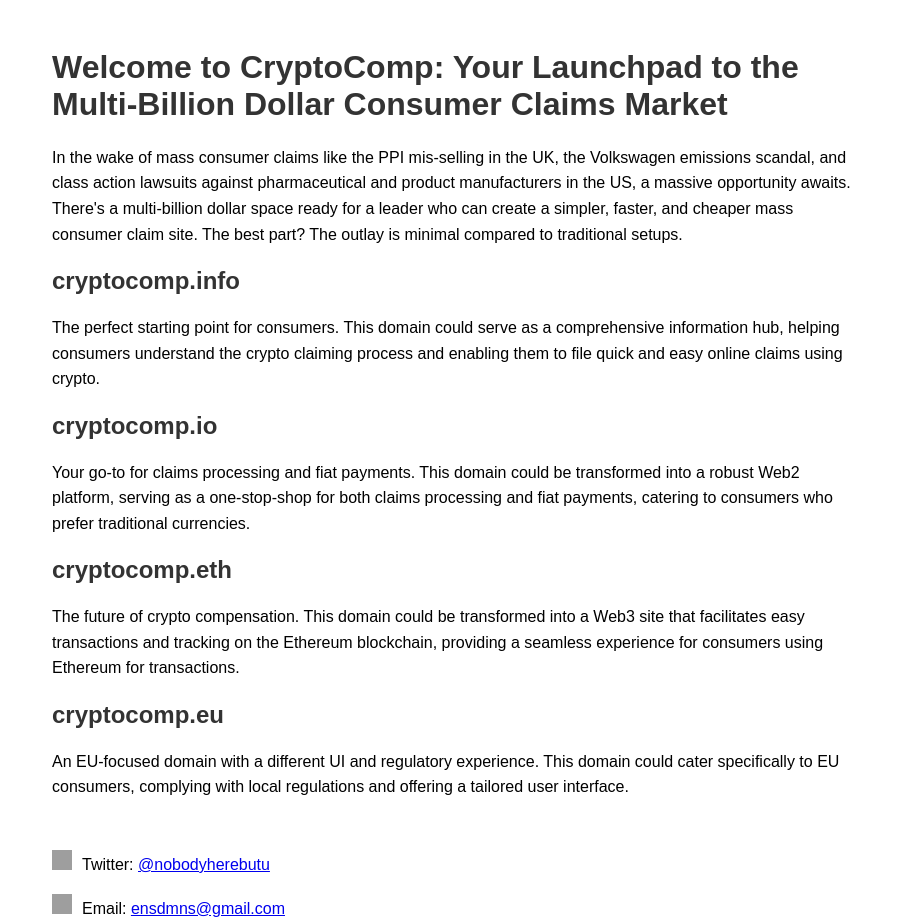
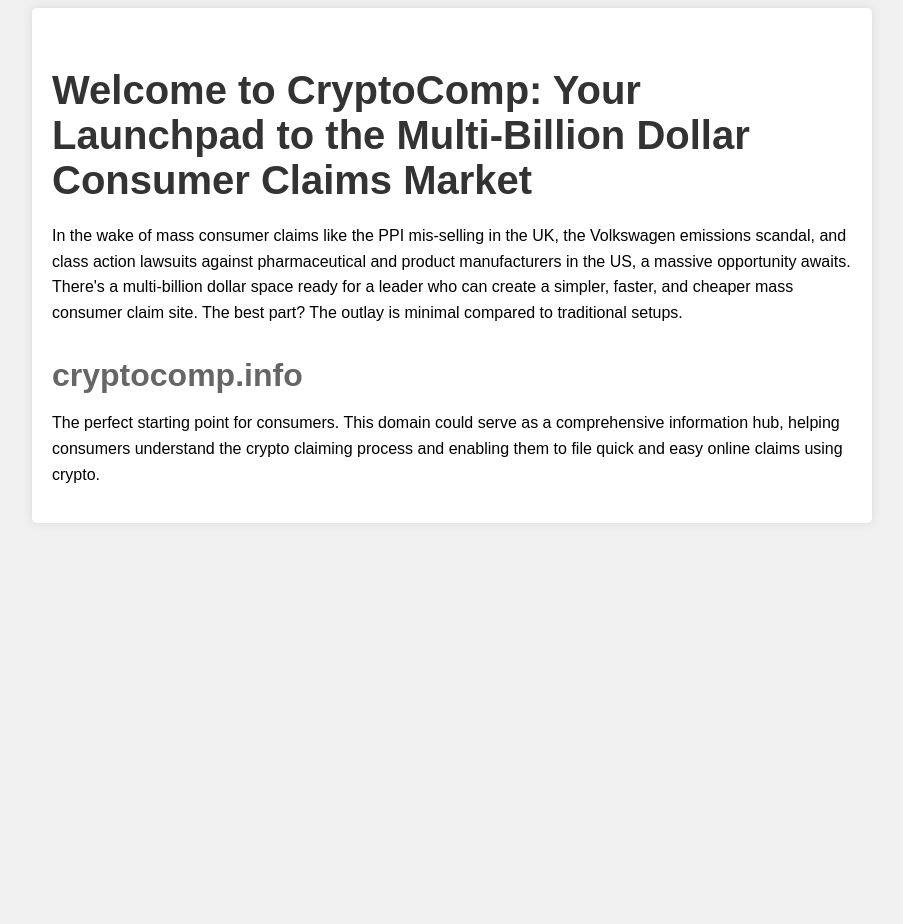
Before and after one commit to cryptocompeth/cryptocomp, a plain HTML site: page index.html in a window 1280 px wide. Shown: the whole page, without its empty margins (188-1091 px from the left). After the commit the page ends 800 px from the top, so only its background shows below. Drawn offline with Linux system fonts and the light colour scheme; grey boxes are pictures that could not be loaded.

Commit message:
Update index.html

```diff
--- a/index.html
+++ b/index.html
@@ -2,17 +2,31 @@
 <html>
 <head>
     <title>CryptoComp: Your Launchpad to the Multi-Billion Dollar Consumer Claims Market</title>
+    <link rel="icon" href="favicon.ico" type="image/x-icon">
     <style>
         body {
             font-family: Arial, sans-serif;
+            background-color: #f0f0f0;
         }
         .container {
             max-width: 800px;
             margin: 0 auto;
             padding: 20px;
+            background-color: #fff;
+            border-radius: 5px;
+            box-shadow: 0px 0px 10px rgba(0,0,0,0.1);
         }
-        h1, h2 {
+        h1 {
+            font-size: 2.5em;
             color: #333;
+            margin-top: 1em;
+            margin-bottom: 0.5em;
+        }
+        h2 {
+            font-size: 2em;
+            color: #666;
+            margin-top: 1em;
+            margin-bottom: 0.5em;
         }
         p {
             line-height: 1.6;
@@ -28,6 +42,12 @@
             width: 20px;
             margin-right: 10px;
         }
+        footer {
+            margin-top: 2em;
+            padding-top: 1em;
+            border-top: 1px solid #ccc;
+            text-align: center;
+        }
     </style>
 </head>
 <body>
@@ -36,16 +56,6 @@
         <p>In the wake of mass consumer claims like the PPI mis-selling in the UK, the Volkswagen emissions scandal, and class action lawsuits against pharmaceutical and product manufacturers in the US, a massive opportunity awaits. There's a multi-billion dollar space ready for a leader who can create a simpler, faster, and cheaper mass consumer claim site. The best part? The outlay is minimal compared to traditional setups.</p>
         <h2>cryptocomp.info</h2>
         <p>The perfect starting point for consumers. This domain could serve as a comprehensive information hub, helping consumers understand the crypto claiming process and enabling them to file quick and easy online claims using crypto.</p>
-        <h2>cryptocomp.io</h2>
-        <p>Your go-to for claims processing and fiat payments. This domain could be transformed into a robust Web2 platform, serving as a one-stop-shop for both claims processing and fiat payments, catering to consumers who prefer traditional currencies.</p>
-        <h2>cryptocomp.eth</h2>
-        <p>The future of crypto compensation. This domain could be transformed into a Web3 site that facilitates easy transactions and tracking on the Ethereum blockchain, providing a seamless experience for consumers using Ethereum for transactions.</p>
-        <h2>cryptocomp.eu</h2>
-        <p>An EU-focused domain with a different UI and regulatory experience. This domain could cater specifically to EU consumers, complying with local regulations and offering a tailored user interface.</p>
-        <div class="contact">
-            <p><img src="https://example.com/twitter-logo.png" alt="Twitter Logo">Twitter: <a href="https://twitter.com/nobodyherebutu">@nobodyherebutu</a></p>
-            <p><img src="https://example.com/email-logo.png" alt="Email Logo">Email: <a href="mailto:ensdmns@gmail.com">ensdmns@gmail.com</a></p>
-        </div>
-    </div>
-</body>
-</html>
+
+
+        <!DOCTYPE html>
```
